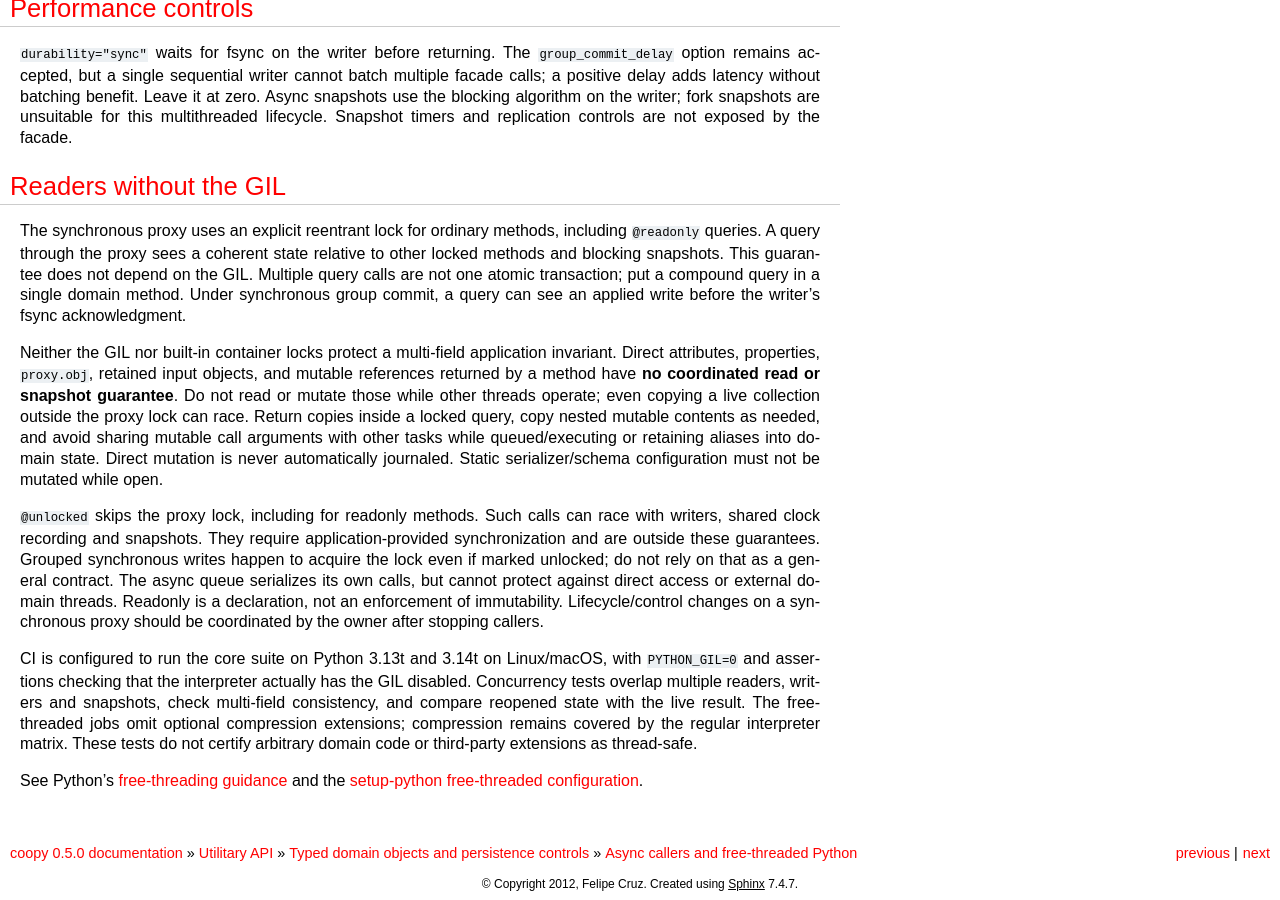
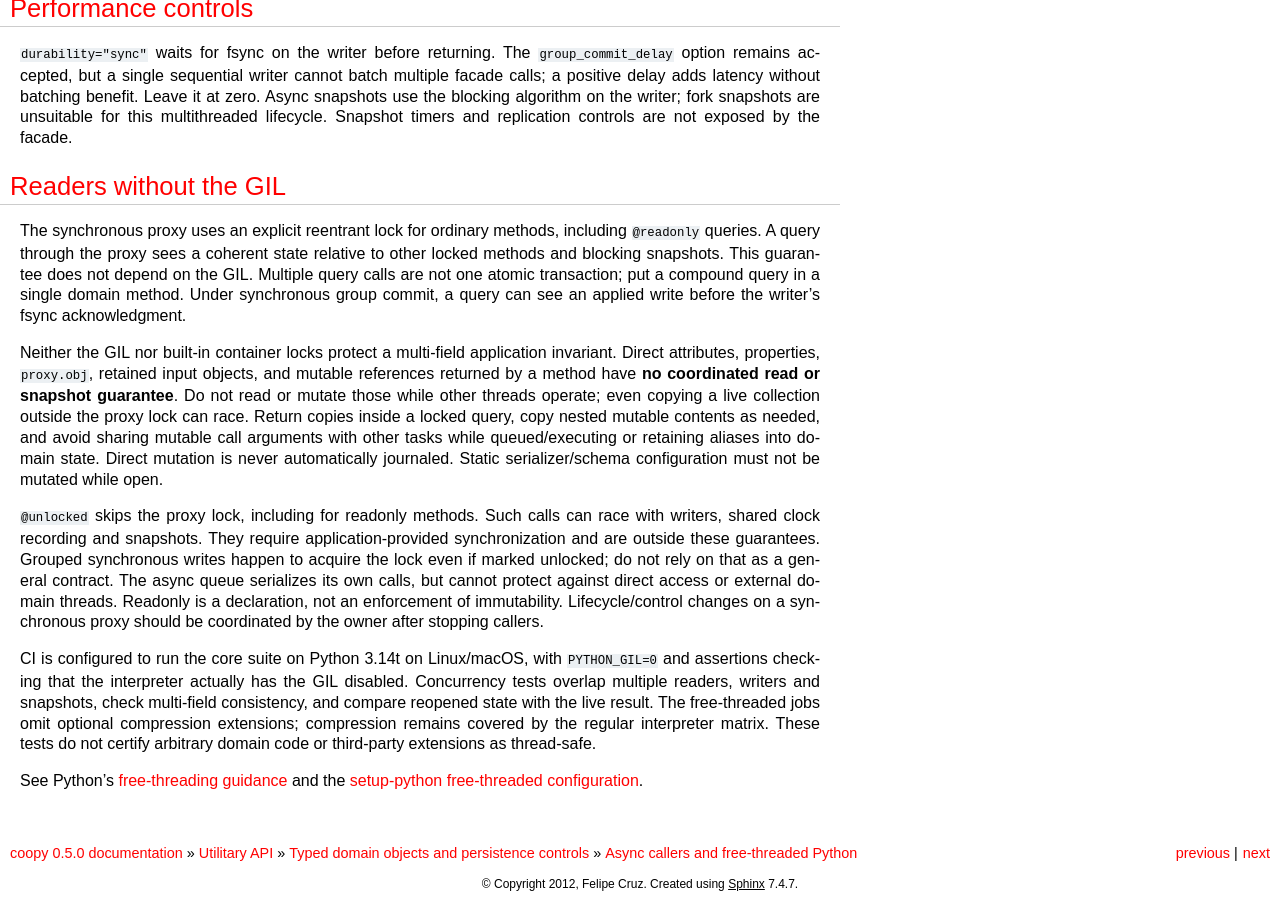
Before and after one commit to felipecruz/coopy, a Sphinx documentation site: the page built from docs/concurrency.rst, in a window 1280 px wide and 900 px high, scrolled down 1622 px. Built offline with Sphinx 7.4.7, drawn with Linux system fonts in a browser that asks for light colours.

Commit message:
Fix free-threaded CI jobs
Scope PYTHON_GIL=0 to the test step: on macOS, setup-python runs the
regular GIL build while installing, which aborts with that variable set.
Drop 3.13t: Hypothesis now builds a PyO3 extension, and PyO3 does not
support free-threaded Python before 3.14.

```diff
--- a/docs/concurrency.rst
+++ b/docs/concurrency.rst
@@ -133,7 +133,7 @@ but cannot protect against direct access or external domain threads. Readonly
 is a declaration, not an enforcement of immutability. Lifecycle/control changes
 on a synchronous proxy should be coordinated by the owner after stopping callers.
 
-CI is configured to run the core suite on Python 3.13t and 3.14t on Linux/macOS,
+CI is configured to run the core suite on Python 3.14t on Linux/macOS,
 with ``PYTHON_GIL=0`` and assertions checking that the interpreter actually has
 the GIL disabled. Concurrency tests overlap multiple readers, writers and
 snapshots, check multi-field consistency, and compare reopened state with the
```
Also changed, not shown: 1 other file.
